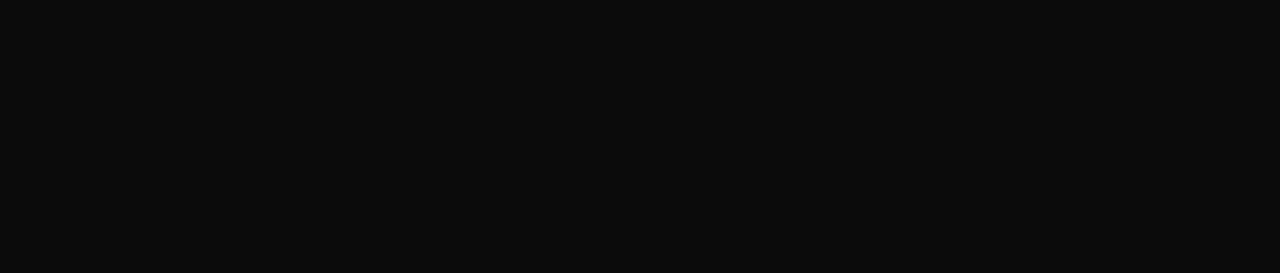
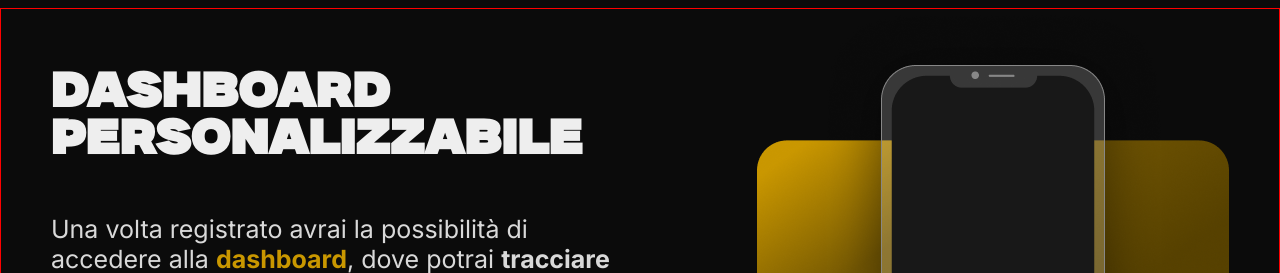
Before and after one commit to giacomofigus/scarxlus-frontend, a Vue app: page / in a window 1280 px wide. Shown: the part 2527-2800 px from the top of the page. Before the commit the page ends 2461 px from the top, so only its background shows below. Built offline with nearby package versions, Linux system fonts and the light colour scheme; no server answers.

Commit message:
feat: responsive dashboard section; removed fontawesome for weight

```diff
--- a/package.json
+++ b/package.json
@@ -9,10 +9,6 @@
     "preview": "vite preview"
   },
   "dependencies": {
-    "@fortawesome/fontawesome-svg-core": "^6.6.0",
-    "@fortawesome/free-brands-svg-icons": "^6.6.0",
-    "@fortawesome/free-solid-svg-icons": "^6.6.0",
-    "@fortawesome/vue-fontawesome": "^3.0.8",
     "axios": "^1.7.7",
     "vue": "^3.4.37",
     "vue-router": "^4.4.5"
--- /dev/null
+++ b/src/components/Home/AppHomeDashboard.vue
@@ -0,0 +1,194 @@
+<script>
+    export default{
+        name: "AppHomeDashboard",
+    }
+</script>
+
+<template>
+    <section class="dashboard">
+        <div class="left-dash">
+            <h2>Dashboard personalizzabile</h2>
+            <p>Una volta registrato avrai la possibilità di accedere alla <span class="bold-yellow">dashboard</span>, dove potrai <span>tracciare</span> il tuo progresso, <span>gestire</span> i tuoi allenamenti e <span>programmare</span> o trascrivere la tua scheda.</p>
+            <a href="">Registrati</a>
+        </div>
+
+        <div class="right-dash">
+            <div class="img-container">
+                <img src="../../assets/img/Phone-Container.png" alt="">
+            </div>
+        </div>
+    </section>
+</template>
+
+<style lang="scss" scoped>
+    @use '../../assets/styles/partials/variables' as *;
+    @use '../../assets/styles/partials/mixins' as *;
+
+    .dashboard{
+        margin-top: 100px;
+        padding-inline: 50px;
+        border: 1px solid red;
+        display: flex;
+        align-items: center;
+        gap: 30px;
+
+        .left-dash, .right-dash{
+            flex: 1;
+            // border: 1px solid green;
+        }
+
+        .left-dash{
+            color: $text-primary;
+
+            h2{
+                font-size: 3rem;
+            }
+
+            p{
+                font-size: 25px;
+                font-family: 'Inter', sans-serif;
+                margin-block: 50px;
+                color: #D9D9D9;
+
+                span{
+                    font-weight: bold;
+                }
+
+                .bold-yellow{
+                    color: $button-yellow;
+                }
+            }
+
+            a{
+                @include button-black;
+                font-size: 22px;
+                padding: 12px 25px;
+                border-radius: 25px;
+                display: inline-block;
+
+            }
+        }
+
+        .right-dash{
+            display: flex;
+            justify-content: end;
+
+            .img-container{
+                display: flex;
+                justify-content: end;
+
+                img{
+                    width: 100%;
+                    // border: 1px solid red;
+                }
+            }
+        }
+    }
+
+    @media screen and (max-width: 1024px) {
+        .dashboard{
+            overflow: hidden;
+            gap: 50px;
+
+            // .left-dash, .right-dash{
+            //     border: 1px solid green;
+            // }
+
+            .left-dash{
+                h2{
+                    font-size: 2.8rem;
+                }
+
+                p{
+                    font-size: 22px;
+                }
+
+                a{
+                    font-size: 18px;
+                }
+            }
+
+            .right-dash{
+                .img-container{
+                    img{
+                        width: 90%;
+                        min-width: 350px;
+                    }
+                }
+            }
+        }
+    }
+
+    @media screen and (max-width: 768px) {
+        .dashboard{
+            // overflow: visible;
+            gap: 40px;
+            flex-direction: column;
+            padding-inline: 30px;
+
+            .left-dash, .right-dash{
+                // border: 1px solid green;
+                flex: 0;
+                width: 100%;
+            }
+
+            .left-dash{
+                text-align: center;
+                h2{
+                    font-size: 2.8rem;
+                    overflow-wrap: break-word;
+
+                }
+
+                p{
+                    font-size: 22px;
+                }
+
+                a{
+                    font-size: 18px;
+                }
+            }
+
+            .right-dash{
+                justify-content: center;
+                .img-container{
+                    justify-content: center;
+                    img{
+                        width: 100%;
+                        min-width: auto;
+                    }
+                }
+            }
+        }
+    }
+
+    @media screen and (max-width: 425px) {
+        .dashboard{
+            .left-dash{
+                text-align: center;
+                h2{
+                    font-size: 2.2rem;
+                    border: 1px solid blue;
+                }
+
+                p{
+                    font-size: 20px;
+                    border: 1px solid blue;
+
+                }
+
+                a{
+                    font-size: 18px;
+                    border: 1px solid blue;
+
+                }
+            }
+
+            img{
+                border: 1px solid blue;
+
+            }
+
+        }
+    }
+</style>
--- a/src/main.js
+++ b/src/main.js
@@ -1,15 +1,8 @@
 import { createApp } from 'vue'
 import { router } from './router'
-
-// FONTAWESOME
-import { FontAwesomeIcon } from '@fortawesome/vue-fontawesome';
-import { library } from '@fortawesome/fontawesome-svg-core'
-import { fas } from '@fortawesome/free-solid-svg-icons'
-import { fab } from '@fortawesome/free-brands-svg-icons';
 
 import './assets/styles/general.scss'
 import App from './App.vue'
 
-library.add(fas, fab);
 
-createApp(App).component('fa', FontAwesomeIcon).use(router).mount('#app')
+createApp(App).use(router).mount('#app')
--- a/src/pages/AppHome.vue
+++ b/src/pages/AppHome.vue
@@ -4,6 +4,7 @@
     import AppHomePlans from '../components/Home/AppHomePlans.vue';
     import AppHomeTestimonials from '../components/Home/AppHomeTestimonials.vue';
     import AppHomeEbooks from '../components/Home/AppHomeEbooks.vue';
+    import AppHomeDashboard from '../components/Home/AppHomeDashboard.vue';
 
     export default{
         components: {
@@ -12,6 +13,7 @@
             AppHomePlans,
             AppHomeTestimonials,
             AppHomeEbooks,
+            AppHomeDashboard
         }
     }
 </script>
@@ -23,6 +25,7 @@
         <AppHomePlans/>
         <AppHomeTestimonials/>
         <AppHomeEbooks/>
+        <AppHomeDashboard/>
     </main>
 </template>
 
```
Also changed, not shown: src/assets/img/Phone-Container.png (added), 1 other file (tests, documents, lock files or other folders).
